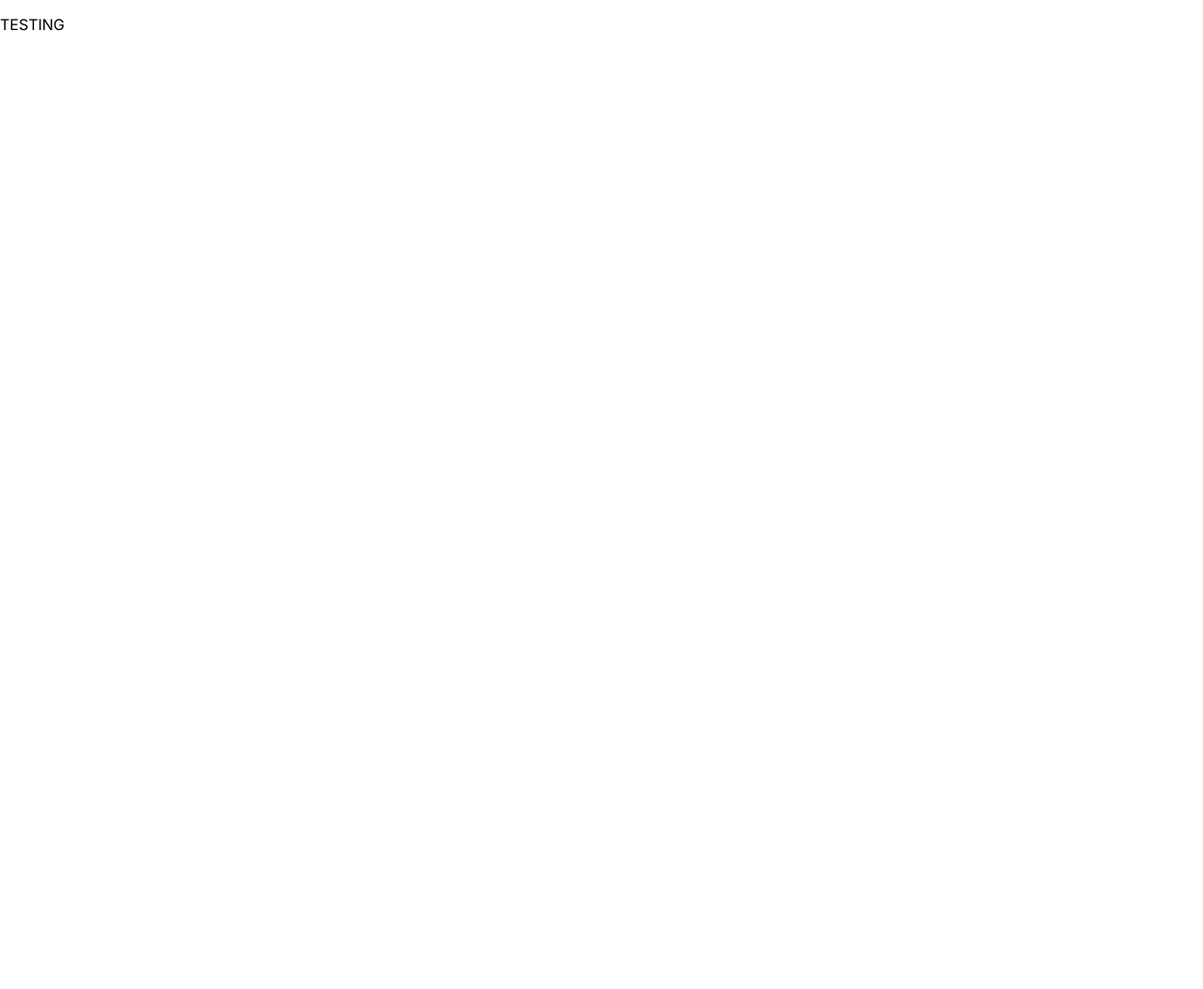
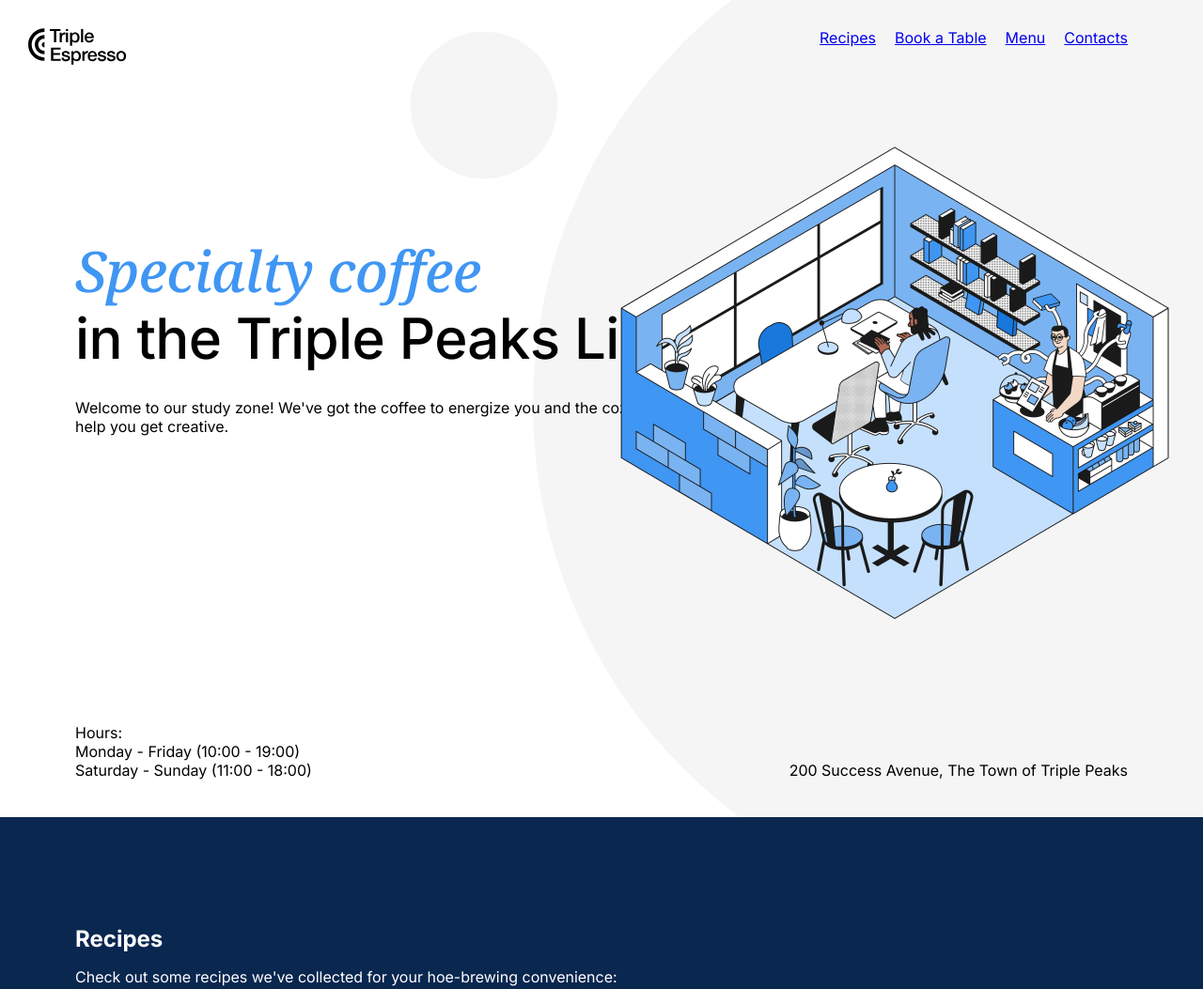
Before and after one commit to GarlicBread123/se_project_coffeeshop, a plain HTML site: page index.html in a window 1280 px wide. Shown: the top 1053 px of the page at 94% size. Before the commit the page ends 800 px from the top, so only its background shows below. Drawn offline with Linux system fonts and the light colour scheme.

Commit message:
second commit

```diff
--- a/index.html
+++ b/index.html
@@ -22,15 +22,66 @@
   </head>
   <body>
     <div class="page">
-      <p>TESTING</p>
-      <header class="header"></header>
+      <header class="header">
+        <nav class="nav">
+          <img
+            src="./images/logo_coffeeshop_dark.svg"
+            alt="Triple Peaks Coffee Shop logo"
+            class="nav__logo"
+          />
+          <ul class="nav__links">
+            <li>
+              <a class = "nav__link" href="#recipes">Recipes</a>
+            </li>
+            <li>
+              <a class = "nav__link" href="#book-a-table">Book a Table</a>
+            </li>
+            <li>
+              <a class = "nav__link" href="#menu">Menu</a>
+            </li>
+            <li>
+              <a class = "nav__link" href="#contacts">Contacts</a>
+            </li>
+          </ul>
+        </nav>
+        <h1 class="header__title"><span class="header__span-accent">Specialty coffee</span>in the Triple Peaks Library</h1>
+        <p class="header__description">
+          Welcome to our study zone! We've got the coffee to energize you and the cozy vibes to help you get creative.
+        </p>
+        <img src="./images/inside_coffee_shop.png" alt="Illustration of a coffeeshop" class="header__image"/>
+        <div class="header__footer">
+          <div>
+            <p class="header__paragraph">Hours:</p>
+            <p class="header__paragraph">Monday - Friday (10:00 - 19:00)</p>
+            <p class="header__paragraph">Saturday - Sunday (11:00 - 18:00)</p>
+          </div>
+          <p class="header__paragraph">
+            200 Success Avenue, The Town of Triple Peaks
+          </p>
+        </div>
+      </header>
       <main class="content">
-        <section class="recipes"></section>
+        <section id = "recipes" class="recipes">
+          <h2 class="recipes__title">Recipes</h2>
+          <p class="recipes__subtitle">
+            Check out some recipes we've collected for your hoe-brewing convenience:
+          </p>
+          <ul class="recipes__videos">
+            <li>
+              <iframe width="560" height="315" src="https://www.youtube.com/embed/j6VlT_jUVPc?si=qnUgFCsyMBH8UYjd" title="YouTube video player" frameborder="0" allow="accelerometer; autoplay; clipboard-write; encrypted-media; gyroscope; picture-in-picture; web-share" referrerpolicy="strict-origin-when-cross-origin" allowfullscreen></iframe>
+              <p class="recipes__video-caption"><span>Title</span><span>Time</span></p>
+            </li>
+            <li>
+              <iframe width="560" height="315" src="https://www.youtube.com/embed/st571DYYTR8?si=iJMoypR-0wZFRotP" title="YouTube video player" frameborder="0" allow="accelerometer; autoplay; clipboard-write; encrypted-media; gyroscope; picture-in-picture; web-share" referrerpolicy="strict-origin-when-cross-origin" allowfullscreen></iframe>
+              <p class="recipes__video-caption"><span>Title</span><span>Time</span></p>
+            </li>
+          </ul>
+        </section>
         <section class="reservation"></section>
-        <section class="menu"></section>
+        <section id = "menu" class="menu"></section>
         <section class="about"></section>
       </main>
-      <footer class="footer"></footer>
+      <footer id = "contacts" class="footer"></footer>
     </div>
   </body>
 </html>
--- a/pages/index.css
+++ b/pages/index.css
@@ -6,3 +6,99 @@
   font-size: 16px;
   line-height: 20px;
 }
+
+.header {
+  padding: 30px 80px 40px;
+  background-color: #fff;
+  background: center / cover no-repeat #fff url(../images/background_header.svg);
+  position: relative;
+  height: 800px;
+  display: flex;
+  flex-direction: column;
+
+}
+
+.header__title {
+  margin: 183px 0 0;
+  max-width: 729px;
+  font-weight: 500;
+  font-size: 60px;
+  line-height: 72px;
+  letter-spacing: -0.6px;
+}
+
+.header__span-accent {
+  display: block;
+  font-family: "Noto Serif", "Times New Roman", serif;
+  font-style: italic;
+  color: #3F96F3;
+}
+
+.header__description {
+  margin: 28px 0 0;
+  max-width: 683px;
+}
+
+.header__image {
+  position: absolute;
+  top: 124px;
+  right: 5px;
+  width: 646px;
+  height: 568px;
+}
+
+.header__footer {
+  margin-top: auto;
+  display: flex;
+  justify-content: space-between;
+  align-items: flex-end;
+}
+
+.header__paragraph {
+  margin: 0;
+}
+
+.nav {
+  display: flex;
+  justify-content: space-between;
+}
+
+.nav__logo {
+  width: 105px;
+  height: 39px;
+  position: relative;
+  left: -50px;
+}
+
+.nav__links {
+  display: flex;
+  gap: 20px;
+  list-style-type: none;
+  padding: 0;
+  margin: 0;
+}
+
+.recipes {
+  color: #fff;
+  background-color: #0a2750;
+  padding: 100px 80px 215px;
+}
+
+.recipes_title {
+  margin: 0 0 24px;
+}
+
+.recipes__subtitle {
+  margin: 0 0 80px;
+}
+
+.recipes__videos {
+  display: flex;
+  justify-content: center;
+  gap: 40px;
+}
+
+.recipes__video-caption {
+  display: flex;
+  justify-content: space-between;
+}
```
